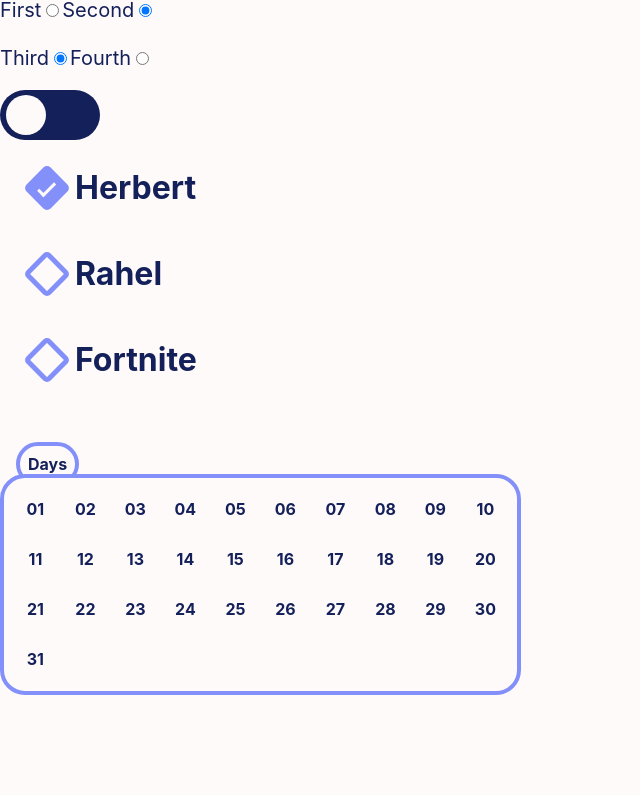
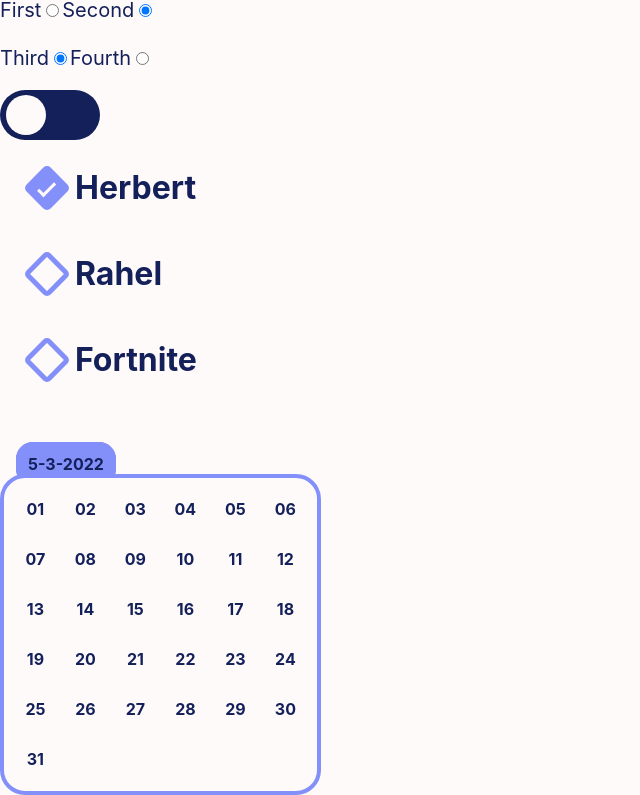
Before and after one commit to lucaskronlachner/installations-tool-infoniqa, a React (Create React App) app in the folder infoniqa-installation-tool/: page / in a window 1280 px wide. Shown: the part 529-1324 px from the top of the page, without its empty margins (0-640 px from the left). Before the commit the page ends 1224 px from the top, so only its background shows below. Built offline with nearby package versions, Linux system fonts and the light colour scheme.

Commit message:
DatePicker But we dont take that

```diff
--- a/infoniqa-installation-tool/src/components/DatePicker/DatePickerComp.js
+++ b/infoniqa-installation-tool/src/components/DatePicker/DatePickerComp.js
@@ -4,10 +4,13 @@ import "../../App.css";
 
 const _numberOMonths = 12
 const _lengthYears = 20
+const monthNames = ["Jan", "Feb", "Mar", "Apr", "May", "Jun",
+  "Jul", "Aug", "Sep", "Oct", "Nov", "Dec"];
 
 const Date_PickerComp = (props) =>{
 
         const [_currentMonth] = useState(props.Month)
+        const [_currentDate, setCurrentDate] = useState(props.usingDate)
         const [_currentYear] = useState(props.Year)
         const [_ident] = useState(props.ident)
         const [_usedList, setUsedList] = useState(0)
@@ -19,9 +22,9 @@ const Date_PickerComp = (props) =>{
         return(
         <div>
         <div className='yearNMonth_Container'>
-                    <YearNMonthCarusel curYear={_currentYear} curMonth={_currentMonth} usedList={_usedList} handler={handle}/>
+                    <YearNMonthCarusel curYear={_currentYear} curMonth={_currentMonth} usedList={_usedList} handler={handle} currentDate={_currentDate}/>
                 <div className='month_Container'>
-                    <MonthComponent ident={_ident} usedList={_usedList} DayList={getDaysArray(_currentYear, _currentMonth)} MonthList={getMonthArray()} YearList={getYearArray(_currentYear)} handler={handle}/>
+                    <MonthComponent ident={_ident} usedList={_usedList} DayList={getDaysArray(_currentYear, _currentMonth)} MonthList={getMonthArray()} YearList={getYearArray(_currentYear)} handler={handle} currentDate={_currentDate} setCurrentDate={setCurrentDate}/>
                 </div>
             </div>
         </div>
@@ -41,8 +44,6 @@ const getDaysArray = (year, month) => {
 
 const getMonthArray = () => {
     const result = []
-    const monthNames = ["Jan", "Feb", "Mar", "Apr", "May", "Jun",
-  "Jul", "Aug", "Sep", "Oct", "Nov", "Dec"];
     for(let i = 0; i < _numberOMonths; i++){
         result.push(monthNames[i])
     }
@@ -61,8 +62,15 @@ class DayComponent extends React.Component{
 
     constructor(props){
         super(props)
-        this._isSelected = props._isSelected;
+        this.setD = this.setDate.bind(this)
+        this._isSelected = props._isSelected
         this.loaded = false
+        this.handleMethod = props.handler
+        this.currentD = props.currDate
+    }
+
+    componentWillUnmount(){
+        this._isSelected = false
     }
 
     UpdateStyle = () => {
@@ -74,6 +82,25 @@ class DayComponent extends React.Component{
             }
     }
 
+    setDate = () => {
+        switch(this.props.usedList){
+            case 1:
+                this.props.currDate.setFullYear(this.props.DayNumber)
+                this.props.setCurrentDate(this.props.currDate)
+                console.log(this.currentD)
+            break
+            case 2:
+                this.props.currDate.setMonth(monthNames.indexOf(this.props.DayNumber))
+                this.props.setCurrentDate(this.props.currDate)
+                console.log(this.currentD)
+            break
+            default:
+                this.props.currDate.setDate(this.props.DayNumber)
+                this.props.setCurrentDate(this.props.currDate)
+                console.log(this.currentD)
+        }
+    }
+
     HandleClick = () => {
         let element = document.getElementById(`${this.props.ident}DayComp`)
         if(!this.props.getChecked()){
@@ -81,6 +108,8 @@ class DayComponent extends React.Component{
             this.props.setChecked()
             element.classList.add("dayComp_Clicked")
             element.classList.remove("dayComp")
+            this.setD()
+
         }
 
         if(this._isSelected && this.props.getChecked()){
@@ -115,10 +144,19 @@ class MonthComponent extends React.Component{
         this.check = this.check.bind(this)
         this.getcheck = this.getcheck.bind(this)
         this.setUsedList = this.setUsedList.bind(this)
-        this.usedList = props.usedList
         this.state = {
             hasChecked: false,
         }
+        this.handlerMethod = props.handler
+    }
+
+
+    componentWillUnmount(){
+        let element = document.getElementById(`${this.props.ident}DayComp`)
+        element.style.backgroundColor = "var(--snow-white)"
+        this.setState({
+            hasChecked: false
+        })
     }
 
     setUsedList(){
@@ -138,7 +176,6 @@ class MonthComponent extends React.Component{
                 this.UsingList = this.props.MonthList
             break
             default:
-                console.log("No List")
                 this.props.DayList.forEach((element, index) => {
                     element = `${element}`
                     if(element.length === 1){
@@ -164,7 +201,7 @@ class MonthComponent extends React.Component{
         return(
             <div className='datetime-dates-list'>
                 {
-                    this.UsingList.map((item, index) => (<DayComponent key={index + 0} counter={index} ident={`${this.props.ident}${index}`} DayNumber={item} listLength={5} setChecked={this.check} getChecked={this.getcheck}/>))
+                    this.UsingList.map((item, index) => (<DayComponent key={index + 0} counter={index} ident={`${this.props.ident}${index}`} DayNumber={item} listLength={5} setChecked={this.check} handler={this.handlerMethod} setCurrentDate={this.props.setCurrentDate} currDate={this.props.currentDate} usedList={this.props.usedList} getChecked={this.getcheck}/>))
                 }
             </div>
         )
@@ -177,23 +214,28 @@ class YearNMonthCarusel extends React.Component{
         super(props)
         this.Month = props.curMonth
         this.Year = props.curYear
-
+        this.currentDate = props.currentDate
         this.handleMethod = props.handler
-        this.value = "Days"
+        this.value = `${this.currentDate.getDay()}-${this.currentDate.getMonth()}-${this.currentDate.getFullYear()}`
         this.state = {
-            _clicked : 1
+            _clicked : 0
         }
     }
 
     componentDidMount = () => {
         switch(this.state._clicked){
             case 2:
-                this.value = "Months"
+                this.value = `${this.currentDate.getMonth()}-${this.currentDate.getFullYear()}`
             break
             case 1:
-                this.value = "Years"
+                this.value = `${this.currentDate.getFullYear()}`
             break
-            default: this.value = "Days"
+            default:
+                this.value = `${this.currentDate.getDay()}-${this.currentDate.getMonth()}-${this.currentDate.getFullYear()}`
+                this.setState({
+                    _clicked: this.state._clicked + 1
+                })
+
         }
     }
 
@@ -206,13 +248,13 @@ class YearNMonthCarusel extends React.Component{
 
             switch(this.state._clicked){
                 case 2:
-                    this.value = "Months"
+                    this.value = `${this.currentDate.getMonth()}-${this.currentDate.getFullYear()}`
                 break
                 case 1:
-                    this.value = "Years"
+                    this.value = `${this.currentDate.getFullYear()}`
                 break
-                default:
-                    this.value = "Years"
+                default:this.value = `${this.currentDate.getDay()}-${this.currentDate.getMonth()}-${this.currentDate.getFullYear()}`
+
             }
         }
     }
--- a/infoniqa-installation-tool/src/components/DatePicker/DatePickerStyle.css
+++ b/infoniqa-installation-tool/src/components/DatePicker/DatePickerStyle.css
@@ -70,7 +70,7 @@
     border-style: solid;
     border-width: 4px;
     display: flex;
-    width: 500px;
+    width: 300px;
     padding: 0.4em;
     border-color: var(--cornflower-blue);
     background-color: var(--snow-white);
@@ -84,7 +84,7 @@
 }
 
 .YearNMonth{
-    border-radius: 25px;
+    border-radius: 17px;
     border-style: solid;
     border-width: 4px;
     border-color: var(--cornflower-blue);
@@ -96,8 +96,9 @@
     -moz-user-select: none;
     -ms-user-select: none;
     user-select: none;
+    background-color: var(--cornflower-blue);
 }
 
 .YearNMonth:hover{
-    color: var(--cornflower-blue);
+    color: var(--snow-white);
 }
--- a/infoniqa-installation-tool/src/index.js
+++ b/infoniqa-installation-tool/src/index.js
@@ -24,7 +24,7 @@ ReactDOM.render(
     <RadioComp/>
     <SwitchComp isOn={true}/>
     <Checkbox _ident={'2'} items={["Herbert", "Rahel", "Fortnite"]}/>
-    <DatePickerComp Year={2022} Month={3} ident={'1'}/>
+    <DatePickerComp Year={new Date().getFullYear()} Month={new Date().getMonth()} usingDate={new Date()} ident={'1'}/>
   </React.StrictMode>,
 
   document.getElementById('root')
```
